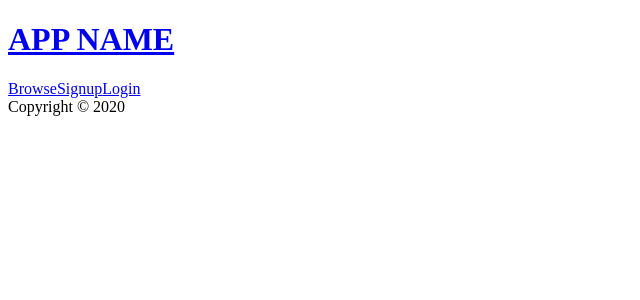
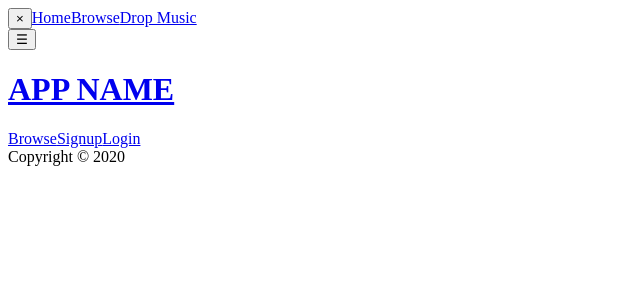
Before and after one commit to youngrokkim2017/dropify_mern, a React (Create React App) app in the folder frontend/: page /music in a window 1280 px wide. Shown: the top 300 px of the page, without its empty margins (0-640 px from the left). Built offline with nearby package versions, Linux system fonts and the light colour scheme.

Commit message:
Add sidebar component

```diff
--- a/frontend/src/components/app.js
+++ b/frontend/src/components/app.js
@@ -2,6 +2,7 @@ import React from 'react';
 import { AuthRoute, ProtectedRoute } from '../util/route_util';
 import { Switch, Route } from 'react-router-dom';
 import NavBarContainer from './nav/navbar_container';
+import SideBarContainer from './nav/sidebar_container';
 
 import MainPage from './main/main_page';
 import LoginFormContainer from './session/login_form_container';
@@ -13,6 +14,7 @@ import ProfileContainer from './profile/profile_container';
 
 const App = () => (
     <div>
+        <SideBarContainer />
         <NavBarContainer />
         <Switch>
             <AuthRoute exact path="/" component={MainPage} />
--- /dev/null
+++ b/frontend/src/components/nav/sidebar.jsx
@@ -0,0 +1,67 @@
+import React from "react";
+import { Link } from "react-router-dom";
+
+class SideBar extends React.Component {
+    constructor(props) {
+        super(props);
+
+        this.openNav = this.openNav.bind(this);
+        this.closeNav = this.closeNav.bind(this);
+    }
+
+    openNav(e) {
+        e.preventDefault();
+        // document.getElementById("mySidebar").style.display = "block";
+
+        document.getElementById("sidebar-id").style.width = "250px";
+        document.getElementById("main-id").style.marginLeft = "250px";
+    }
+
+    closeNav(e) {
+        e.preventDefault();
+        // document.getElementById("mySidebar").style.display = "none";
+
+        document.getElementById("sidebar-id").style.width = "0";
+        document.getElementById("main-id").style.marginLeft = "0";
+    }
+
+    render() {
+        return (
+            <div>
+                {/* <div className="w3-sidebar w3-bar-block w3-collapse w3-card" style="width:200px;" id="mySidebar">
+                    <button className="w3-bar-item w3-button w3-hide-large" onClick={this.closeNav()}>Close &times;</button>
+                    <a href="#" className="w3-bar-item w3-button">Link 1</a>
+                    <a href="#" className="w3-bar-item w3-button">Link 2</a>
+                    <a href="#" className="w3-bar-item w3-button">Link 3</a>
+                </div>
+
+                <div className="w3-main" style="margin-left:200px">
+                    <div className="w3-teal">
+                        <button className="w3-button w3-teal w3-xlarge" onClick={this.openNav()}>&#9776;</button>
+                        <div className="w3-container">
+                            <h1>My Page</h1>
+                        </div>
+                    </div>
+                </div> */}
+                <div>
+                    <div id="sidebar-id" className="sidebar">
+                        <button className="closebtn" onClick={this.closeNav}>
+                            &times;
+                        </button>
+                        <Link to="/">Home</Link>
+                        <Link to="/music">Browse</Link>
+                        <Link to="/new_music">Drop Music</Link>
+                    </div>
+
+                    <div id="main-id">
+                        <button className="openbtn" onClick={this.openNav}>
+                            &#9776;
+                        </button>
+                    </div>
+                </div>
+            </div>
+        )
+    }
+}
+
+export default SideBar;
--- /dev/null
+++ b/frontend/src/components/nav/sidebar_container.js
@@ -0,0 +1,13 @@
+import { connect } from 'react-redux';
+import { logout } from '../../actions/session_actions';
+
+import SideBar from './sidebar';
+
+const mapStateToProps = state => ({
+    loggedIn: state.session.isAuthenticated
+});
+
+export default connect(
+    mapStateToProps,
+    { logout }
+)(SideBar);
```
